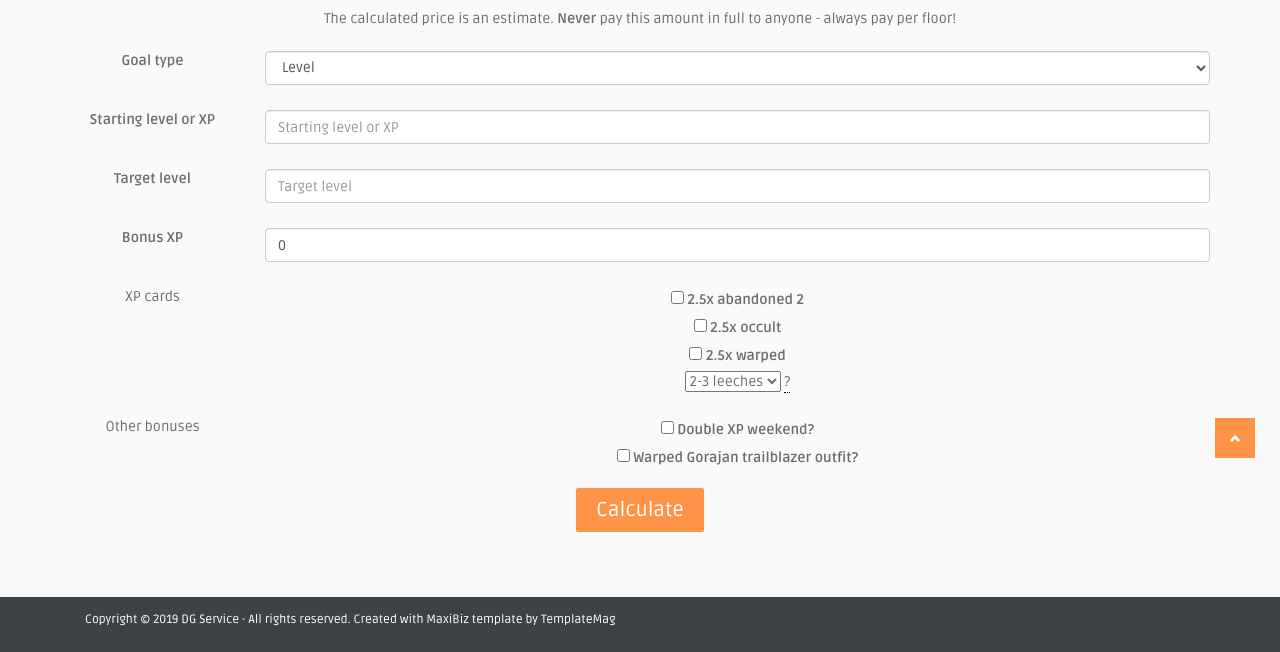
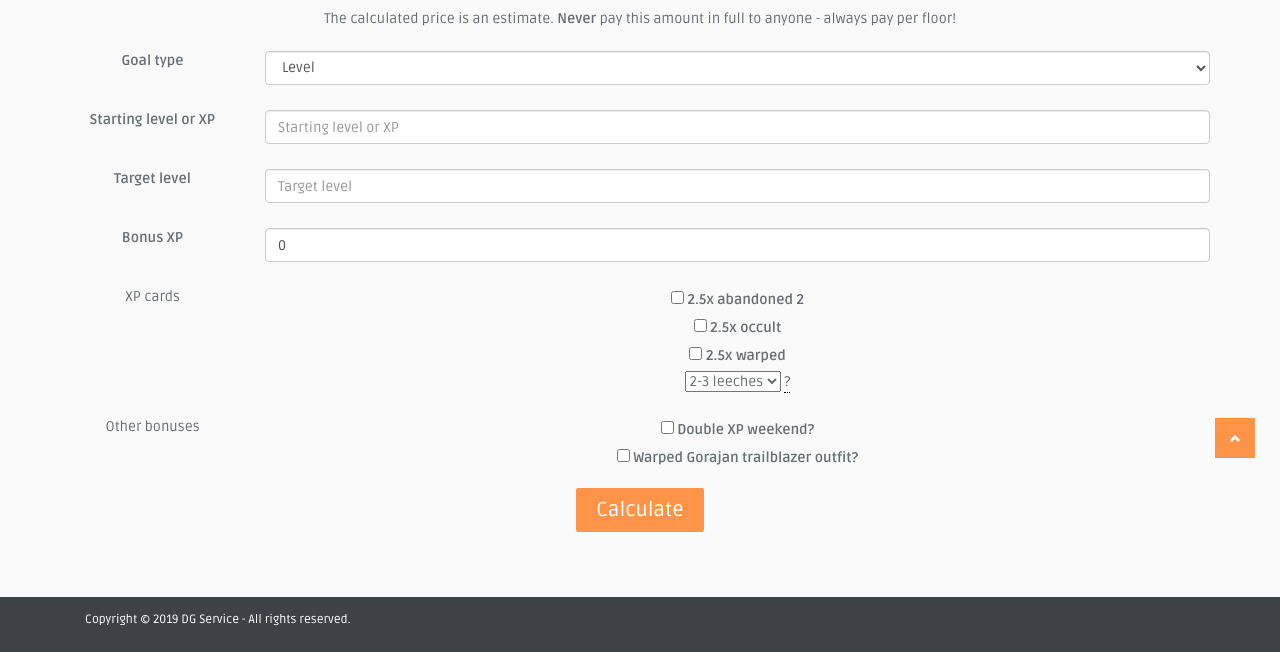
Before and after one commit to JensKoekkoek/dgservice, a plain HTML site: page calc.html in a window 1280 px wide. Shown: the part 442-1094 px from the top of the page. Drawn offline with Linux system fonts and the light colour scheme.

Commit message:
removed clutter

```diff
--- a/calc.html
+++ b/calc.html
@@ -28,13 +28,6 @@
     <!-- Main Stylesheet File -->
     <link href="css/style.css" rel="stylesheet">
     <link rel="stylesheet" href="css/colors/blue.css">
-
-    <!-- =======================================================
-    Template Name: MaxiBiz
-    Template URL: https://templatemag.com/maxibiz-bootstrap-business-template/
-    Author: TemplateMag.com
-    License: https://templatemag.com/license/
-  ======================================================= -->
 </head>
 
 <body>
@@ -210,15 +203,6 @@
         <div class="container">
             <div class="col-lg-12 col-md-12 col-sm-12 columns footer-left">
                 <p>Copyright © 2019 DG Service - All rights reserved.</p>
-                <div class="credits">
-                    <!--
-              You are NOT allowed to delete the credit link to TemplateMag with free version.
-              You can delete the credit link only if you bought the pro version.
-              Buy the pro version with working PHP/AJAX contact form: https://templatemag.com/maxibiz-bootstrap-business-template/
-              Licensing information: https://templatemag.com/license/
-            -->
-                    Created with MaxiBiz template by <a href="https://templatemag.com/">TemplateMag</a>
-                </div>
             </div>
             <!-- end widget -->
 
--- a/css/style.css
+++ b/css/style.css
@@ -1,9 +1,3 @@
-/**
-* Template Name: MaxiBiz
-* Template URL: https://templatemag.com/maxibiz-bootstrap-business-template/
-* Author: TemplateMag.com
-* License: https://templatemag.com/license/
-*/
 
 * {
   margin: 0;
```
Also changed, not shown: dxp.html (+0 -16 lines), leeching.html (+0 -16 lines), prices.html (+0 -16 lines), ranks.html (+0 -16 lines), rules.html (+0 -16 lines).
